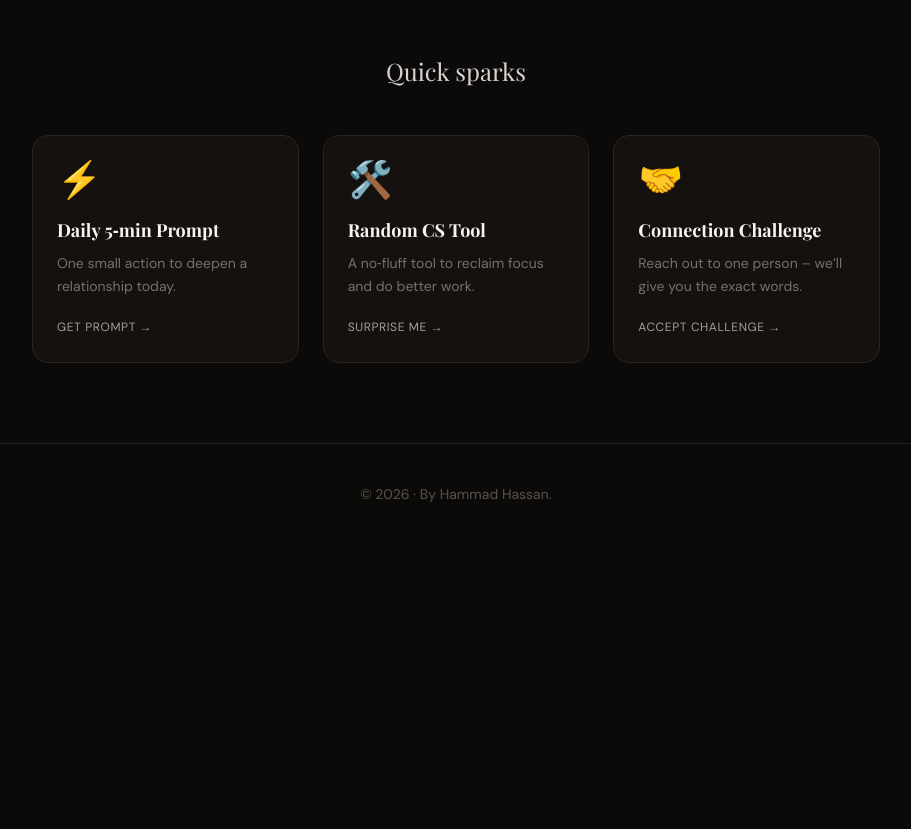
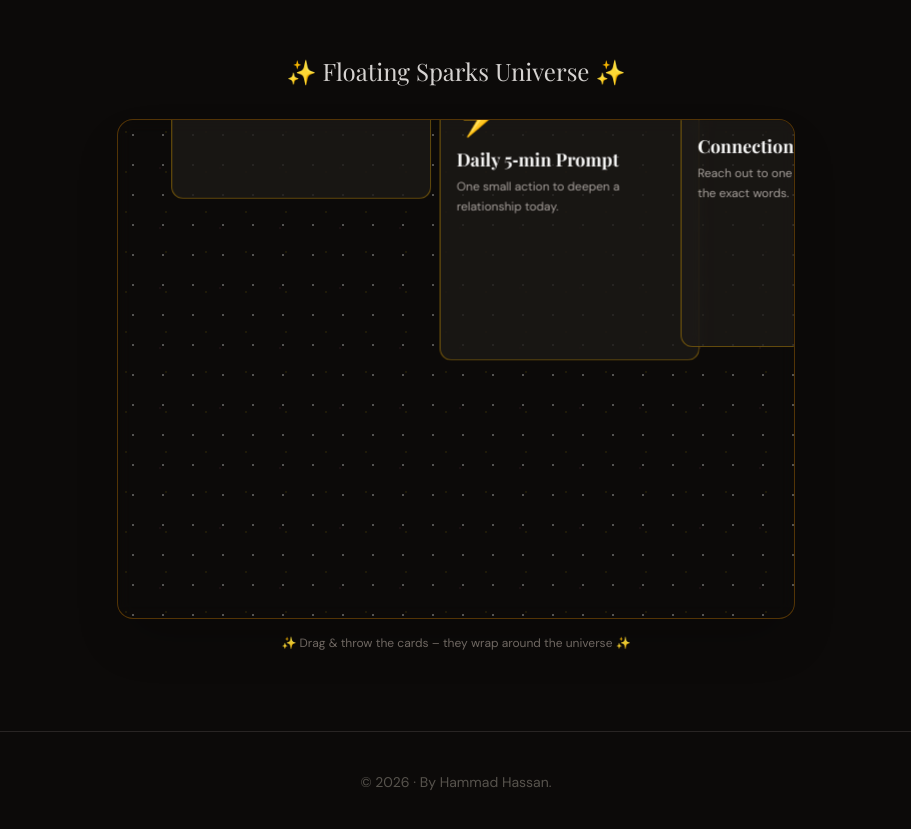
Before and after one commit to imhammad/Charismatic-Code, a Next.js app: page / in a window 1280 px wide. Shown: the part 1194-2023 px from the top of the page, without its empty margins (184-1095 px from the left). Before the commit the page ends 1738 px from the top, so only its background shows below. Built offline with nearby package versions, Linux system fonts and the light colour scheme; no server answers; a web font is replaced by a local one.

Commit message:
Added Floating Cards feature and removed microcards section

```diff
--- a/src/app/page.tsx
+++ b/src/app/page.tsx
@@ -4,6 +4,7 @@ import GuideCard from "@/components/GuideCard";
 import SocialLinks from "@/components/SocialLinks";
 import CursorSparkles from "@/components/CursorSparkles";
 import MicroInteractionCards from "@/components/MicroInteractionCards";
+import FloatingCards from "@/components/FloatingCards";
 
 export default function HomePage() {
   return (
@@ -58,8 +59,8 @@ export default function HomePage() {
         </div>
       </section>
 
-      <MicroInteractionCards />
-
+      {/* <MicroInteractionCards /> */}
+      <FloatingCards />
       {/* Footer */}
       <footer className="text-center py-10 text-stone-600 text-sm font-body border-t border-stone-800">
         <p>© {new Date().getFullYear()} · By Hammad Hassan.</p>
--- /dev/null
+++ b/src/components/FloatingCards.tsx
@@ -0,0 +1,209 @@
+"use client";
+
+import { useEffect, useRef, useCallback } from "react";
+
+interface CardData {
+  id: number;
+  emoji: string;
+  title: string;
+  description: string;
+  x: number;
+  y: number;
+  vx: number;
+  vy: number;
+  width: number;
+  height: number;
+  isDragging: boolean;
+  dragOffsetX: number;
+  dragOffsetY: number;
+  element: HTMLDivElement | null;
+}
+
+const cardsData = [
+  { emoji: "⚡", title: "Daily 5‑min Prompt", description: "One small action to deepen a relationship today." },
+  { emoji: "🛠️", title: "Random CS Tool", description: "A no‑fluff tool to reclaim focus and do better work." },
+  { emoji: "🤝", title: "Connection Challenge", description: "Reach out to one person – we’ll give you the exact words." },
+];
+
+const random = (min: number, max: number) => min + Math.random() * (max - min);
+
+export default function FloatingCards() {
+  const containerRef = useRef<HTMLDivElement>(null);
+  const cardsRef = useRef<CardData[]>([]);
+  const animRef = useRef<number | undefined>(undefined);
+  const containerRectRef = useRef({ width: 0, height: 0 });
+
+  // Initialize cards (only once)
+  const initCards = useCallback(() => {
+    if (!containerRef.current) return;
+    const rect = containerRef.current.getBoundingClientRect();
+    containerRectRef.current = { width: rect.width, height: rect.height };
+    const cardWidth = 260;
+    const cardHeight = 280;
+    return cardsData.map((card, idx) => ({
+      id: idx,
+      ...card,
+      x: random(20, rect.width - cardWidth - 20),
+      y: random(20, rect.height - cardHeight - 20),
+      vx: random(-1.2, 1.2),
+      vy: random(-1.2, 1.2),
+      width: cardWidth,
+      height: cardHeight,
+      isDragging: false,
+      dragOffsetX: 0,
+      dragOffsetY: 0,
+      element: null,
+    }));
+  }, []);
+
+  // Update positions and apply transform (no React re-render)
+  const updatePositions = useCallback(() => {
+    const container = containerRef.current;
+    if (!container) return;
+    const rect = container.getBoundingClientRect();
+    containerRectRef.current = { width: rect.width, height: rect.height };
+    cardsRef.current.forEach(card => {
+      if (card.isDragging || !card.element) return;
+      let newX = card.x + card.vx;
+      let newY = card.y + card.vy;
+
+      // Wrap-around
+      if (newX + card.width < 0) newX = rect.width;
+      if (newX > rect.width) newX = -card.width;
+      if (newY + card.height < 0) newY = rect.height;
+      if (newY > rect.height) newY = -card.height;
+
+      card.x = newX;
+      card.y = newY;
+      // Direct DOM manipulation
+      card.element.style.transform = `translate(${card.x}px, ${card.y}px)`;
+    });
+  }, []);
+
+  // Animation loop
+  useEffect(() => {
+    if (!containerRef.current) return;
+    cardsRef.current = initCards();
+
+    // Mount DOM elements and store refs
+    cardsRef.current.forEach(card => {
+      const el = document.getElementById(`float-card-${card.id}`);
+      if (el) {
+        card.element = el;
+        el.style.transform = `translate(${card.x}px, ${card.y}px)`;
+      }
+    });
+
+    const step = () => {
+      updatePositions();
+      animRef.current = requestAnimationFrame(step);
+    };
+    animRef.current = requestAnimationFrame(step);
+
+    return () => {
+      if (animRef.current) cancelAnimationFrame(animRef.current);
+    };
+  }, [initCards, updatePositions]);
+
+  // Handle resize
+  useEffect(() => {
+    const handleResize = () => {
+      if (!containerRef.current) return;
+      const rect = containerRef.current.getBoundingClientRect();
+      cardsRef.current.forEach(card => {
+        if (!card.isDragging && card.element) {
+          // clamp positions to new bounds
+          card.x = Math.min(Math.max(card.x, 0), rect.width - card.width);
+          card.y = Math.min(Math.max(card.y, 0), rect.height - card.height);
+          card.element.style.transform = `translate(${card.x}px, ${card.y}px)`;
+        }
+      });
+      containerRectRef.current = { width: rect.width, height: rect.height };
+    };
+    window.addEventListener("resize", handleResize);
+    return () => window.removeEventListener("resize", handleResize);
+  }, []);
+
+  // --- Drag handlers ---
+  const handlePointerDown = (e: React.PointerEvent, id: number) => {
+    const card = cardsRef.current.find(c => c.id === id);
+    if (!card || !card.element || !containerRef.current) return;
+    e.preventDefault();
+    card.isDragging = true;
+    const rect = card.element.getBoundingClientRect();
+    const containerRect = containerRef.current.getBoundingClientRect();
+    card.dragOffsetX = e.clientX - rect.left;
+    card.dragOffsetY = e.clientY - rect.top;
+
+    const onPointerMove = (moveEvent: PointerEvent) => {
+      if (!card.isDragging) return;
+      let newX = moveEvent.clientX - containerRect.left - card.dragOffsetX;
+      let newY = moveEvent.clientY - containerRect.top - card.dragOffsetY;
+      newX = Math.max(0, Math.min(newX, containerRect.width - card.width));
+      newY = Math.max(0, Math.min(newY, containerRect.height - card.height));
+      card.x = newX;
+      card.y = newY;
+      if (card.element) {
+        card.element.style.transform = `translate(${card.x}px, ${card.y}px)`;
+      }
+    };
+
+    const onPointerUp = (upEvent: PointerEvent) => {
+      const deltaX = upEvent.clientX - (e.clientX);
+      const deltaY = upEvent.clientY - (e.clientY);
+      card.vx = deltaX * 0.2;
+      card.vy = deltaY * 0.2;
+      const maxSpeed = 6;
+      card.vx = Math.min(maxSpeed, Math.max(-maxSpeed, card.vx));
+      card.vy = Math.min(maxSpeed, Math.max(-maxSpeed, card.vy));
+      card.isDragging = false;
+      window.removeEventListener("pointermove", onPointerMove);
+      window.removeEventListener("pointerup", onPointerUp);
+    };
+
+    window.addEventListener("pointermove", onPointerMove);
+    window.addEventListener("pointerup", onPointerUp);
+  };
+
+  return (
+    <section className="px-6 py-20 max-w-4xl mx-auto">
+      <h2 className="font-display text-2xl text-stone-300 mb-8 text-center">
+        ✨ Floating Sparks Universe ✨
+      </h2>
+      <div
+        ref={containerRef}
+        className="relative w-[80%] mx-auto min-h-[500px] rounded-2xl border border-amber-500/30 bg-black/40 backdrop-blur-sm overflow-hidden shadow-2xl"
+        style={{
+          background: "radial-gradient(circle at 20% 30%, rgba(255,215,0,0.08) 1px, transparent 1px), radial-gradient(circle at 70% 80%, rgba(255,100,150,0.06) 1px, transparent 1px)",
+          backgroundSize: "40px 40px, 60px 60px",
+        }}
+      >
+        {/* Static stars – no random on server */}
+        <div className="absolute inset-0 pointer-events-none">
+          <div className="absolute w-full h-full" style={{ backgroundImage: "radial-gradient(white 1px, transparent 1px)", backgroundSize: "30px 30px", opacity: 0.3 }} />
+        </div>
+
+        {cardsData.map((card, idx) => (
+          <div
+            key={idx}
+            id={`float-card-${idx}`}
+            onPointerDown={(e) => handlePointerDown(e, idx)}
+            className="absolute rounded-xl border border-amber-400/40 bg-stone-900/80 p-4 backdrop-blur-sm cursor-grab active:cursor-grabbing transition-all duration-150 hover:scale-105 hover:border-amber-300 hover:shadow-lg hover:shadow-amber-500/30 will-change-transform"
+            style={{ width: 260, height: 280, touchAction: "none" }}
+          >
+            <div className="text-4xl mb-2">{card.emoji}</div>
+            <h3 className="font-display text-lg font-bold text-stone-100 mb-1">
+              {card.title}
+            </h3>
+            <p className="font-body text-stone-400 text-xs leading-relaxed">
+              {card.description}
+            </p>
+          </div>
+        ))}
+      </div>
+      <p className="text-center text-stone-500 text-xs mt-4">
+        ✨ Drag & throw the cards – they wrap around the universe ✨
+      </p>
+    </section>
+  );
+}
```
Also changed, not shown: src/app/globals.css (line endings or trailing spaces).
